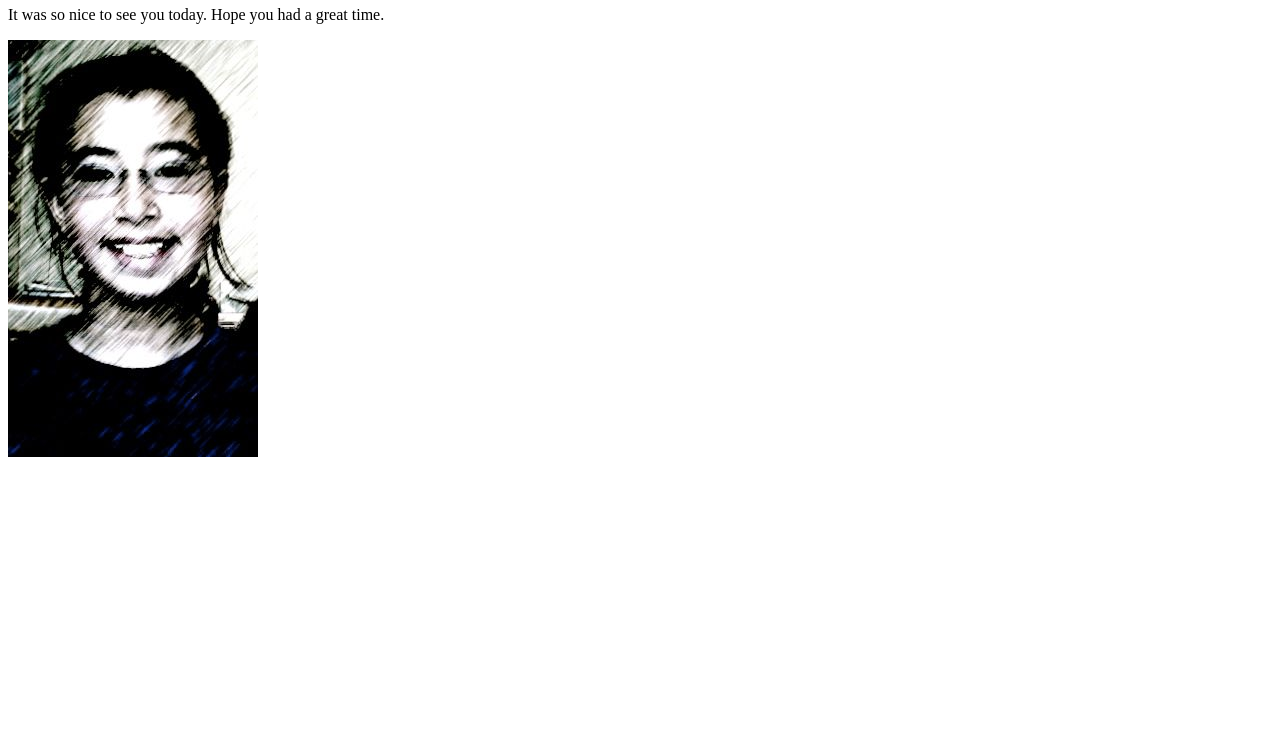
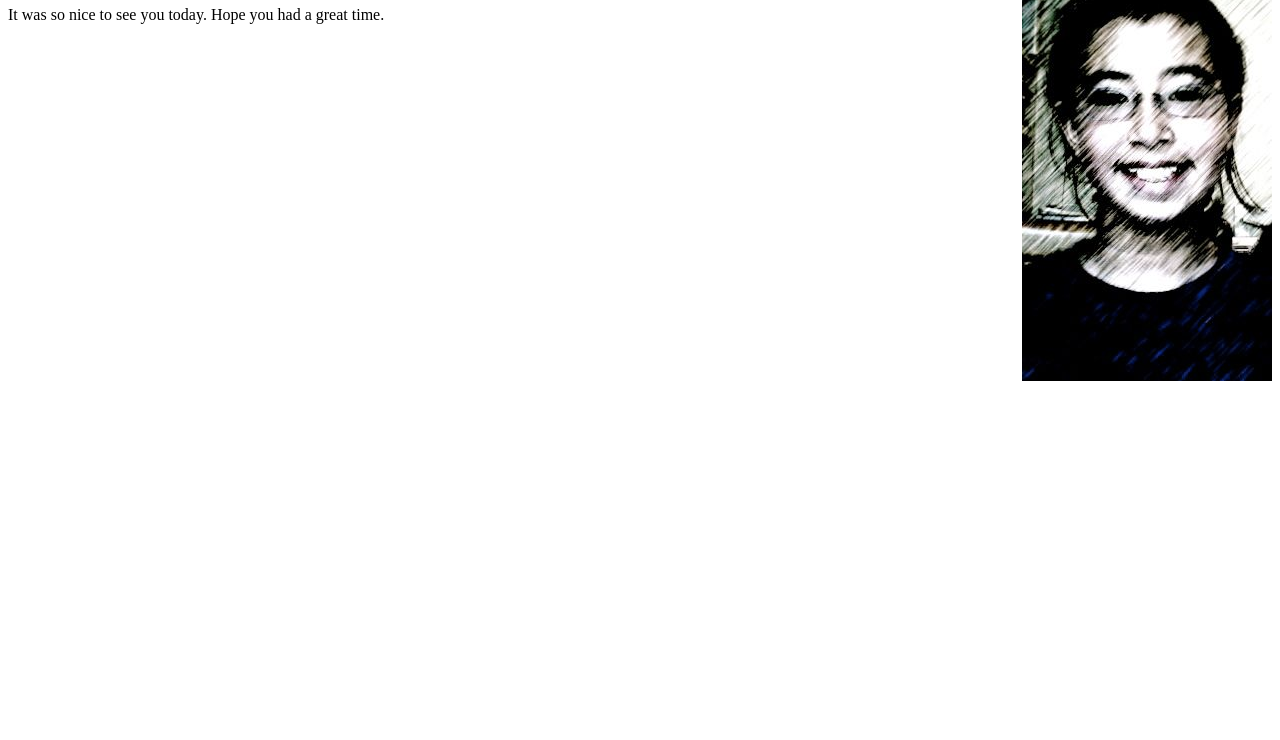
Before and after one commit to girlsms/girlsms.github.com, a plain HTML site: page index.html in a window 1280 px wide. Shown: the part 60-800 px from the top of the page. Drawn offline with Linux system fonts and the light colour scheme.

Commit message:
Like my photo to be on the right

```diff
--- a/index.html
+++ b/index.html
@@ -1,3 +1,3 @@
+<p style="float: right;"><img src="MayaPhoto.jpg" width="250" height="417" /></p>
 <h1>Hi There Maya!</h1>
 <p>It was so nice to see you today. Hope you had a great time.</p>
-<p><img src="MayaPhoto.jpg" width="250" height="417" /></p>
```
